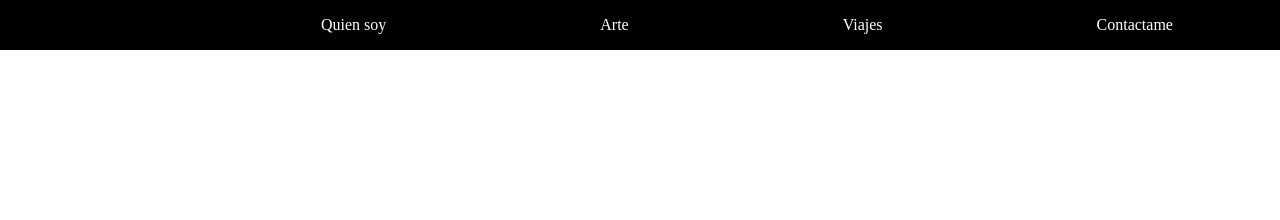
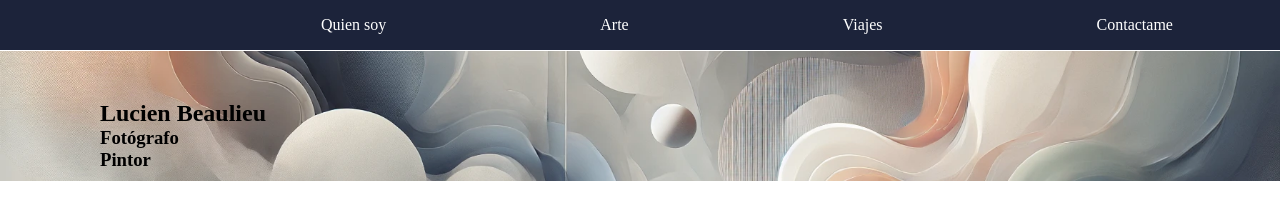
Before and after one commit to cerro88/proyecto_final, a plain HTML site: page index.html in a window 1280 px wide. Drawn offline with Linux system fonts and the light colour scheme.

Commit message:
inicio on

```diff
--- a/css/styles.css
+++ b/css/styles.css
@@ -9,11 +9,15 @@ body {
     color: black;
 }
 
+section {
+    padding: 100px 100px 10px 100px;
+}
+
 
 /*menu de nav*/
 
 nav {
-    background-color: #000;
+    background-color: #1c233a;
     /* Establece el color de fondo a negro */
     border-bottom: 1px solid #fff;
     /* Añade un borde inferior blanco de 1px */
@@ -54,3 +58,11 @@ a {
     /* Elimina el subrayado predeterminado de los enlaces */
     color: #fff;
 }
+
+
+/*Inicio*/
+
+#inicio {
+    background-image: url(/img/inicio.png);
+    background-size: cover;
+}
--- a/index.html
+++ b/index.html
@@ -23,6 +23,13 @@
         </nav>
     </header>
 
+    <section id="inicio">
+        <h1>Lucien Beaulieu</h1>
+        <h3>Fotógrafo</h3>
+        <h3>Pintor</h3>
+
+    </section>
+
 
 </body>
 
```
Also changed, not shown: img/inicio.png (added).
